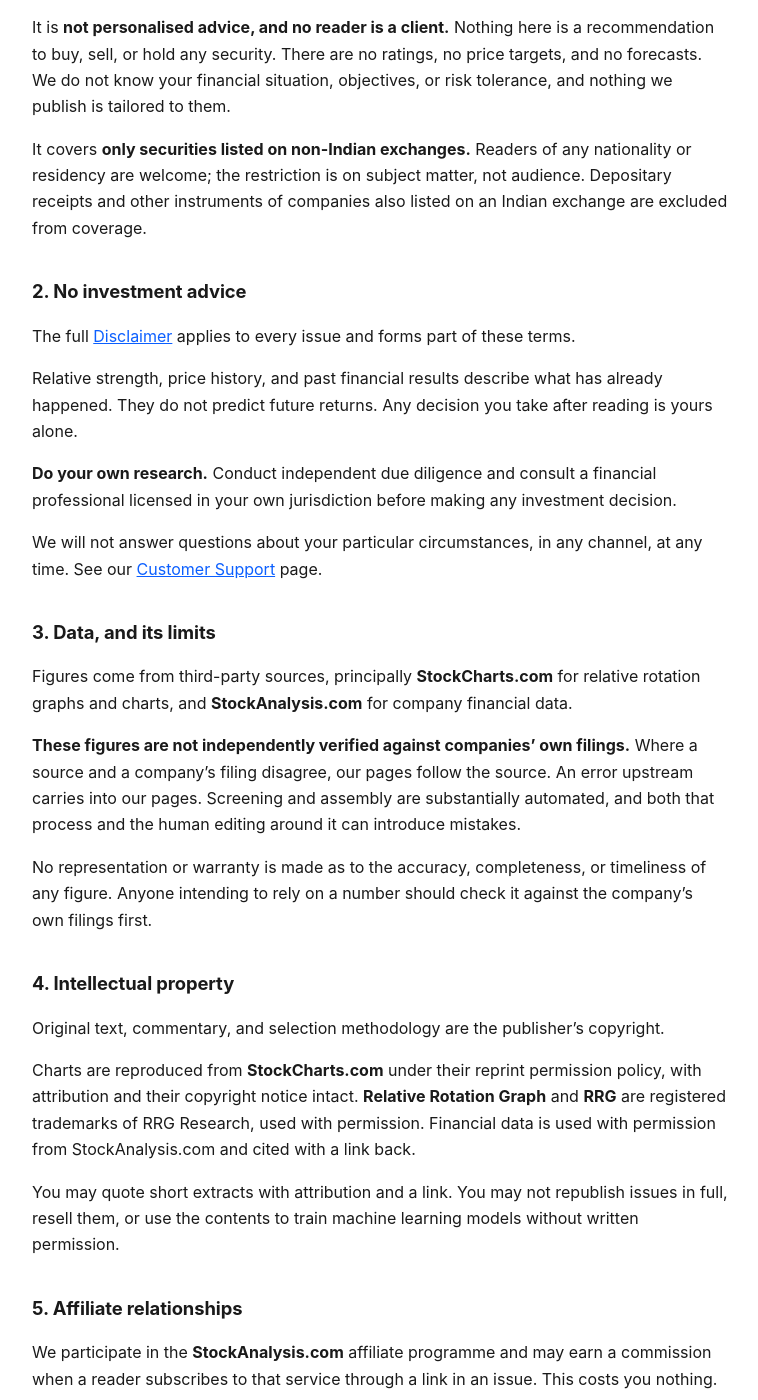
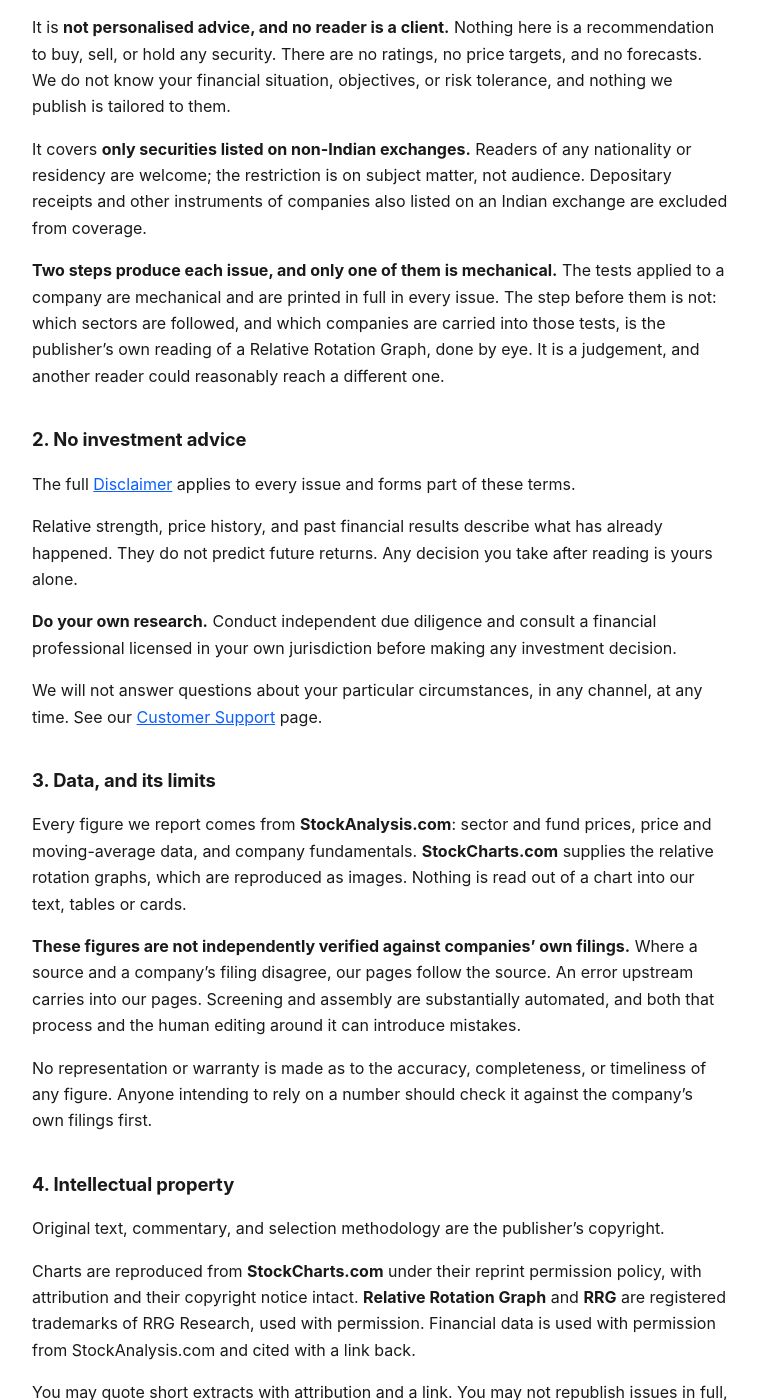
Before and after one commit to themicrocapinvestor/MM-Policies, a Jekyll site: the page built from terms.md, in a window 1280 px wide and 1400 px high, scrolled down 501 px. Shown: the whole window, without its empty margins (260-1018 px from the left). Built offline with Jekyll 4.4.1, drawn with Linux system fonts in a browser that asks for light colours; some of the changed text lies outside the part shown.

Commit message:
Policy audit: three documents contradicted the disclaimer
Full read of every page. The disclaimer changed when the pipeline became a human reading
plus mechanical tests; the other pages did not follow, and terms.md says the disclaimer
forms part of the terms, so it contradicted itself.

terms.md
- section 5 still said selection is 'by a stated rule published in each issue', the exact
  claim removed from the disclaimer as no longer true
- section 3 said figures come 'principally from StockCharts.com and StockAnalysis.com',
  implying StockCharts supplies numbers. It supplies images; every figure is StockAnalysis
- section 1 described the publication without the judgement step the disclaimer now leads
  on. Added

support.md
- offered to explain 'how its selection rule works', singular and mechanical

disclaimer.md
- said a cell is left empty where a measure does not apply. Nothing is left empty; every
  unavailable or inapplicable figure prints a dash, and a ratio that cannot be zero is
  dashed rather than shown as 0.00

```diff
--- a/terms.md
+++ b/terms.md
@@ -28,6 +28,12 @@ or residency are welcome; the restriction is on subject matter, not audience. De
 receipts and other instruments of companies also listed on an Indian exchange are
 excluded from coverage.
 
+**Two steps produce each issue, and only one of them is mechanical.** The tests applied to
+a company are mechanical and are printed in full in every issue. The step before them is
+not: which sectors are followed, and which companies are carried into those tests, is the
+publisher's own reading of a Relative Rotation Graph, done by eye. It is a judgement, and
+another reader could reasonably reach a different one.
+
 ## 2. No investment advice
 
 The full [Disclaimer](disclaimer.html) applies to every issue and forms part of these terms.
@@ -44,8 +50,10 @@ time. See our [Customer Support](support.html) page.
 
 ## 3. Data, and its limits
 
-Figures come from third-party sources, principally **StockCharts.com** for relative
-rotation graphs and charts, and **StockAnalysis.com** for company financial data.
+Every figure we report comes from **StockAnalysis.com**: sector and fund prices, price
+and moving-average data, and company fundamentals. **StockCharts.com** supplies the
+relative rotation graphs, which are reproduced as images. Nothing is read out of a chart
+into our text, tables or cards.
 
 **These figures are not independently verified against companies' own filings.** Where a
 source and a company's filing disagree, our pages follow the source. An error upstream
@@ -76,8 +84,9 @@ when a reader subscribes to that service through a link in an issue. This costs
 nothing.
 
 **These arrangements do not influence which sectors or companies appear.** Selection is
-made from price and relative-strength data alone, by a stated rule published in each
-issue, before any fundamental data or commercial consideration enters the process.
+made from price and relative-strength data alone, first by the publisher's own reading of
+it and then by the tests published in each issue, before any fundamental data or
+commercial consideration enters the process.
 
 We accept no payment from any company covered, from any promoter, or from any investor
 relations firm, and never have.
```
Also changed, not shown: disclaimer.md (+4 -2 lines), support.md (+2 -2 lines).
